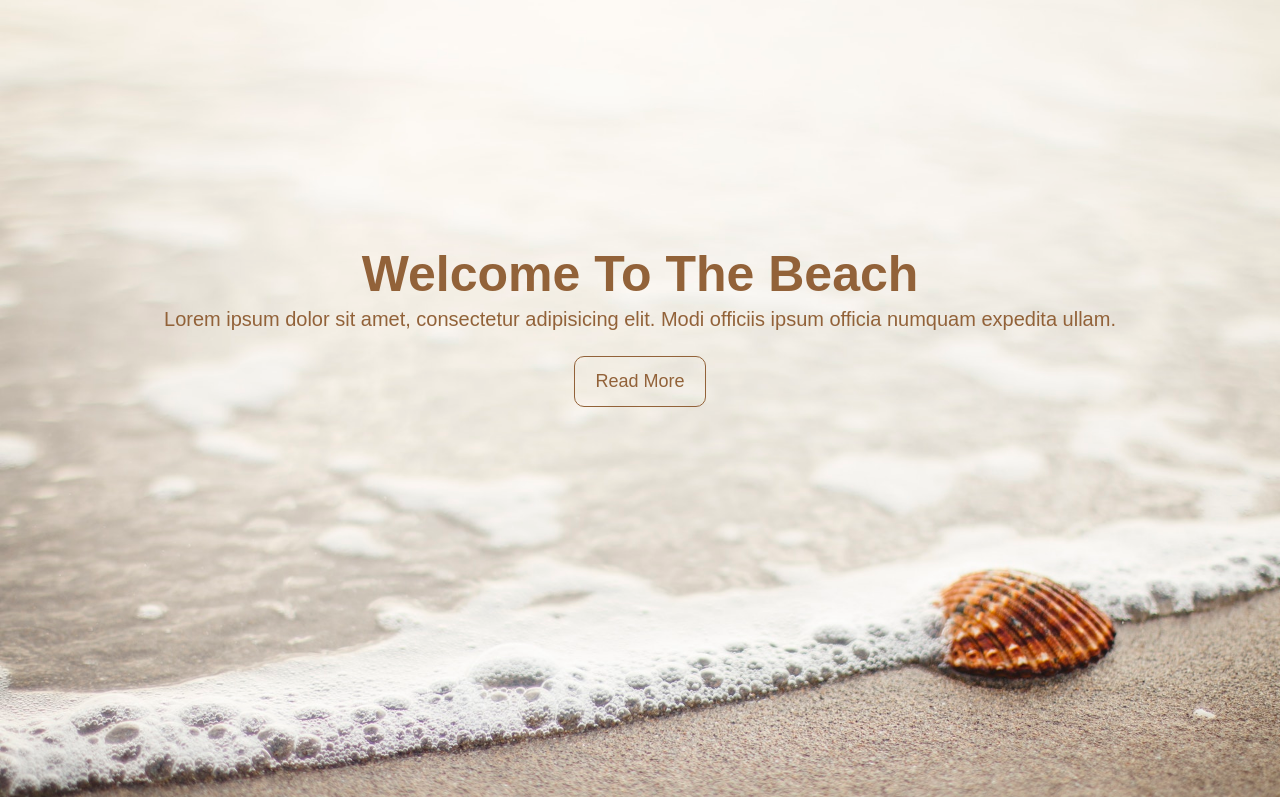
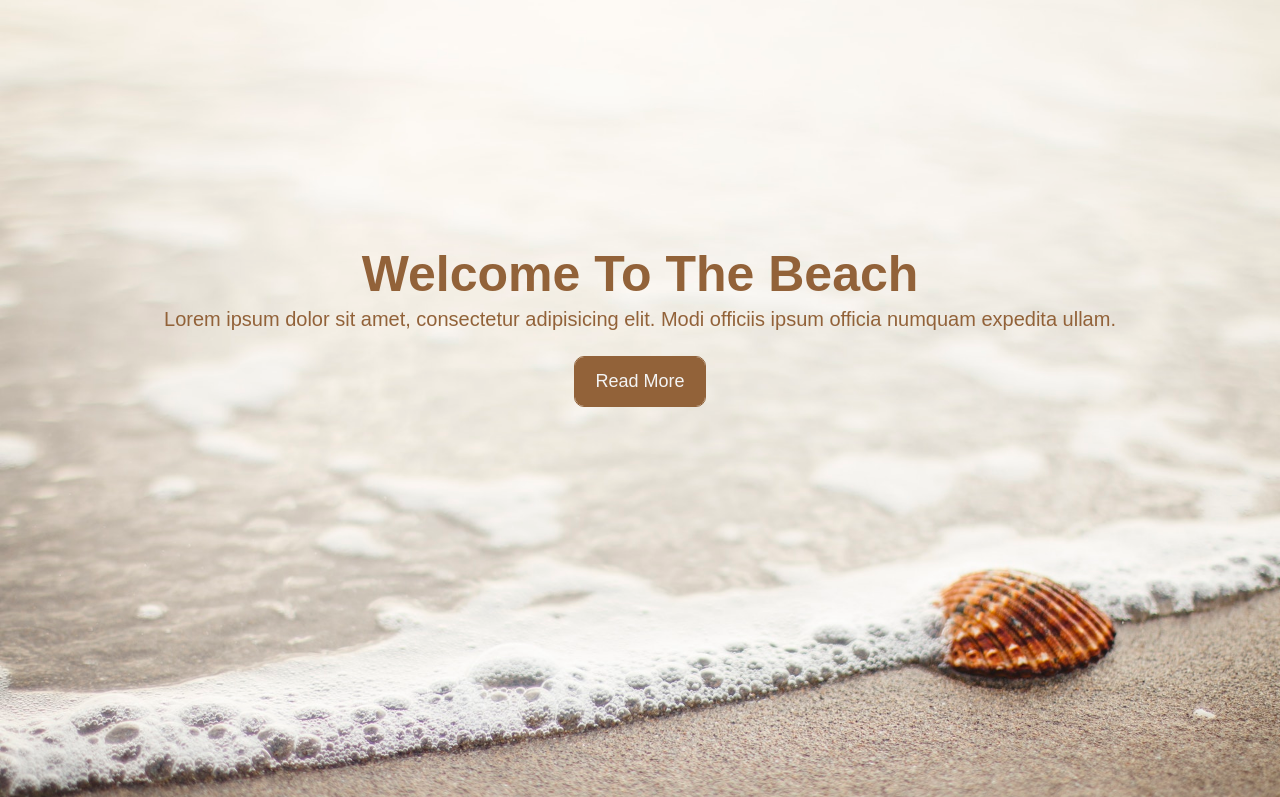
Before and after one commit to Kseniia98/Landing, a plain HTML site: page index.html in a window 1280 px wide. In both pictures the pointer is over the link "Read More". Shown: the top 797 px of the page. Drawn offline with Linux system fonts and the light colour scheme.

Commit message:
Add hover

```diff
--- a/style.css
+++ b/style.css
@@ -19,6 +19,7 @@ h1 {
   background-size: cover;
   background-position: center;
   text-align: center;
+  width: 100%;
   height: 100%;
   color: #926239;
   padding-top: 245px;
@@ -35,6 +36,7 @@ h1 {
   border-radius: 10px;
   background: none;
   color: #926239;
+  overflow: hidden;
 }
 
 .link {
@@ -43,6 +45,11 @@ h1 {
   font-size: 18px;
   padding: 14px 20px;
   color: #926239;
+}
+
+.link:hover{
+  background-color: #926239;
+  color: #f4f4f4;
 }
 
 main {
```
